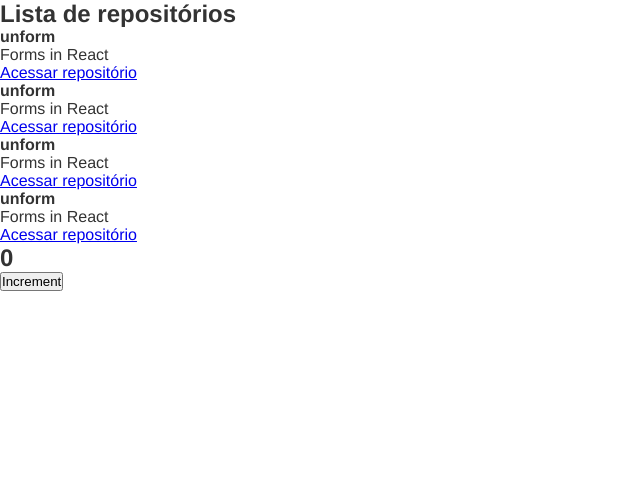
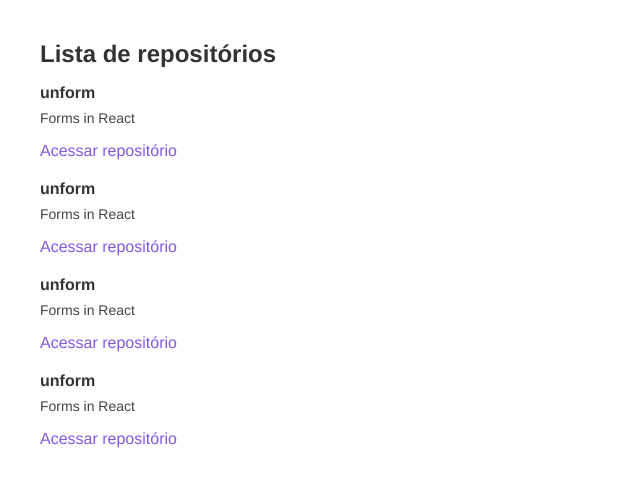
Before and after one commit to jovemdan/Ignite-github-explorer, a React app: page / in a window 1280 px wide. Shown: the top 486 px of the page, without its empty margins (0-640 px from the left). Built offline with nearby package versions, Linux system fonts and the light colour scheme.

Commit message:
feat: styles

```diff
--- a/src/App.jsx
+++ b/src/App.jsx
@@ -7,7 +7,6 @@
   return (
     <>
       <RepositoryList />
-      <Counter />
     </>
   )
 }
--- a/src/components/RepositoryList.jsx
+++ b/src/components/RepositoryList.jsx
@@ -1,4 +1,5 @@
 import { RepositoryItem } from './RepositoryItem'
+import '../styles/repositories.scss'
 
 const repository = {
   name: 'unform',
--- /dev/null
+++ b/src/styles/repositories.scss
@@ -0,0 +1,31 @@
+section.repository-list {
+  margin: 40px;
+
+  h1 {
+    margin-bottom: 16px;
+  }
+
+  ul {
+    list-style: none;
+
+    li {
+      &+li {
+        margin-top: 20px
+      }
+
+      p {
+        font-size: 14px;
+        color: #444;
+        margin-top: 8px;
+      }
+
+      a {
+        display: inline-block;
+        margin-top: 16px;
+        text-decoration: none;
+        color: #8257e6;
+      }
+    }
+
+  }
+}
```
